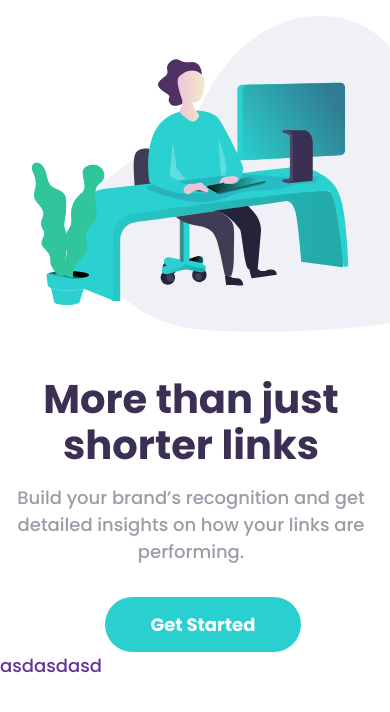
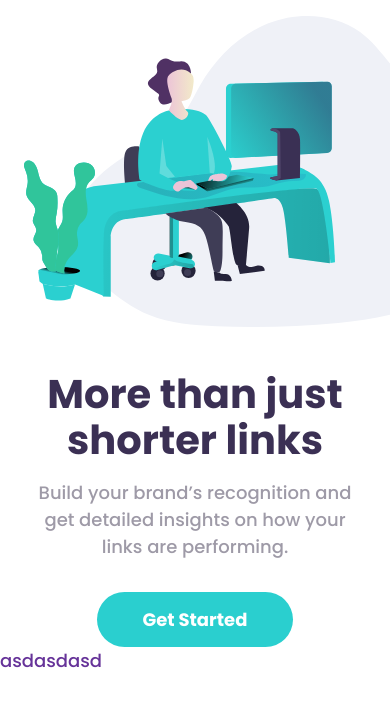
Before and after one commit to ayatakinci/url-shortening-api-landing-page, a React (Create React App) app: page / in a window 390 px wide. Shown: the top 712 px of the page. Built offline with nearby package versions, Linux system fonts and the light colour scheme.

Commit message:
Ajusta markup de Hero

```diff
--- a/src/sections/Hero/_index.scss
+++ b/src/sections/Hero/_index.scss
@@ -1,10 +1,15 @@
-.hero-container {
+.hero {
   overflow: hidden;
   width: 100vw;
+
+  @media (min-width: 1024px) {
+    &__text-container {
+      margin: 4.75rem 0 0 1rem;
+    }
   }
 
-.hero {
-  padding: 1rem 0 0 1rem;
+  &__grid {
+    padding-top: 1rem;
     display: grid;
 
     @media (max-width: 1023px) {
@@ -13,17 +18,12 @@
       grid-template-areas: "image" "text";
       gap: 2.75rem;
 
-    .text-container {
+      .hero__text-container {
         grid-area: text;
       }
 
-    .image-container {
+      .hero__image-container {
         grid-area: image;
-    }
-
-    h2,
-    p {
-      padding-right: 1.5rem;
       }
     }
 
@@ -32,11 +32,6 @@
       margin-left: auto;
       margin-right: auto;
       grid-template-columns: repeat(2, minmax(0, 1fr));
-  }
-
-  .text-container {
-    @media (min-width: 1024px) {
-      margin-top: 4.75rem;
     }
   }
 
@@ -48,6 +43,7 @@
 
     @media (max-width: 1023px) {
       margin: 0 auto 1rem;
+      padding: 0 1.5rem;
     }
 
     @media (min-width: 1024px) {
@@ -63,6 +59,7 @@
     @media (max-width: 1023px) {
       margin-left: auto;
       margin-right: auto;
+      padding: 0 1.5rem;
     }
 
     @media (min-width: 1024px) {
@@ -81,10 +78,7 @@
   img {
     width: calc(23.75rem + 30vw);
     max-width: 50rem;
-
-    @media (max-width: 1023px) {
-      padding-left: 1rem;
-    }
+    padding-left: 1.5rem;
 
     @media (min-width: 1024px) {
       padding-left: 2.75rem;
--- a/src/sections/Hero/index.jsx
+++ b/src/sections/Hero/index.jsx
@@ -6,16 +6,16 @@ import image from '../../images/illustration-working.svg';
 class Hero extends Component {
 	render() {
 		return (
-			<div className="hero-container">
-				<section className="hero">
-					<div className="text-container">
+			<section className="hero">
+				<div className="hero__grid">
+					<div className="hero__text-container">
 						<h2>More than just shorter links</h2>
 						<p>Build your brand’s recognition and get detailed insights on how your links are performing.</p>
 						<Button text="Get Started" />
 					</div>
-					<div className="image-container"><img src={image} alt="Working" /></div>
-				</section>
-			</div>
+					<div className="hero__image-container"><img src={image} alt="Working" /></div>
+				</div>
+			</section>
 		);
 	}
 }
```
Also changed, not shown: src/components/LinksShortener/LinkInput/_index.scss (added), src/components/LinksShortener/LinkInput/index.jsx (added). Lines whose indentation alone changed are shown as unchanged.
